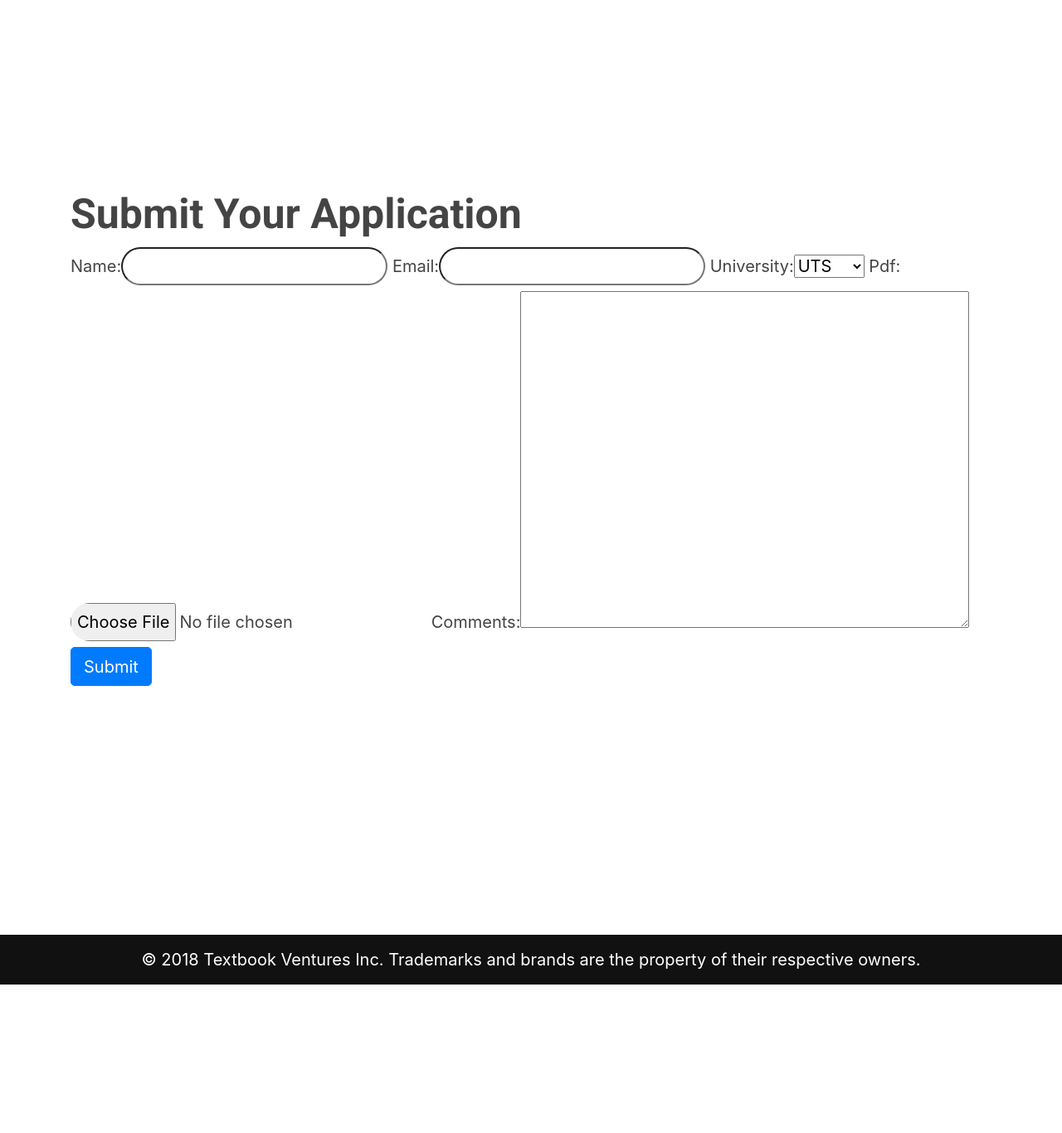
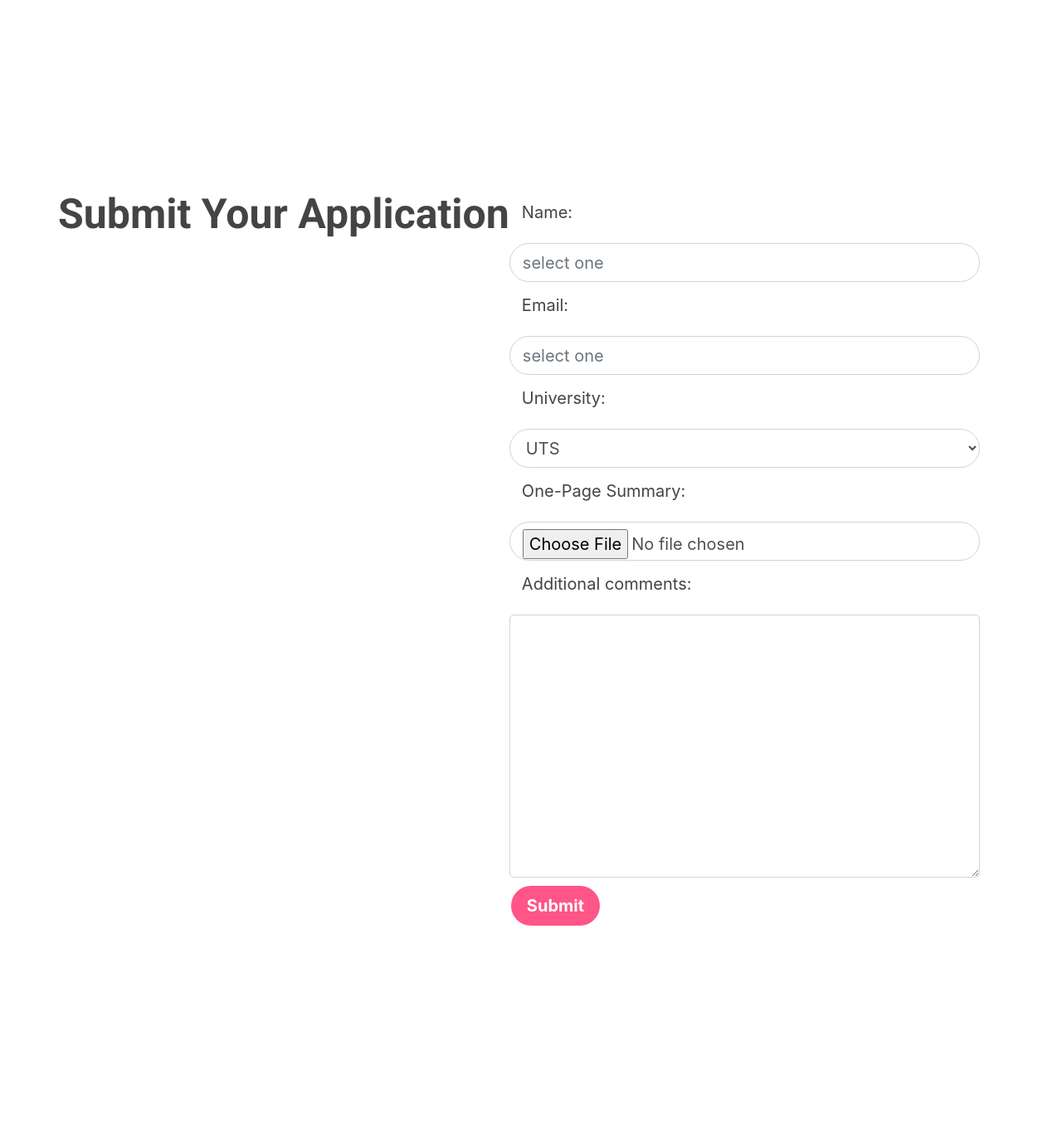
Before and after one commit to Kevinwochan/Student-Startup-Festival, a Django app: page /application/ in a window 1280 px wide. Shown: the part 838-2204 px from the top of the page at 83% size. Before the commit the page ends 2025 px from the top, so only its background shows below. Run offline with Django 3.2, Linux system fonts and the light colour scheme; some libraries are stand-ins or nearby versions.

Commit message:
forms model completed

```diff
--- a/home/forms.py
+++ b/home/forms.py
@@ -6,13 +6,44 @@ for r in UNIVERSITY_LIST:
             UNIVERSITY_CHOICES.append((r,r))
 
 class applicationForm(forms.Form):
-    name = forms.CharField(max_length=100)
-    email = forms.EmailField()
-    university = forms.ChoiceField(choices=UNIVERSITY_CHOICES);
-    pdf = forms.FileField()
-    comments = forms.CharField(widget=forms.Textarea)
+    name = forms.CharField(
+			max_length=100,
+			label="Name",
+			widget = forms.TextInput(attrs={'class':"form-control",
+						'placeholder':"select one"
+			}),
+			required=True
+	)
 
+    email = forms.EmailField(
+			max_length=100,
+			label="Email",
+			widget = forms.EmailInput(attrs={'class':"form-control",
+						'placeholder':"select one"
+			}),
+			required=True
 
+	)
+    university = forms.ChoiceField(
+			choices=UNIVERSITY_CHOICES,
+			label = "University",
+			widget = forms.Select(attrs={'class':"form-control",
+						'placeholder':"select one"
+			}),
+			required=True
+	)
+    pdf = forms.FileField(
+			label="One-Page Summary",
+			widget = forms.FileInput(attrs={'class':"form-control",
+						'placeholder':"pdf format only"
+			}),
+			required=True
+	)
+    comments = forms.CharField(
+			label="Additional comments",
+			widget = forms.Textarea(attrs={'class':"form-control"}),
+			required=True
+	)
 
 #	<form id="startupcup-application" enctype="multipart/form-data"action="{% url 'application' %}" method="post">
 #		<div class="form-group">
--- a/home/static/css/base.css
+++ b/home/static/css/base.css
@@ -491,7 +491,10 @@ td {
 /*
  * components
  */
-input {
+label {
+  padding: .375rem .75rem !important;
+}
+input, select {
   border-radius: 2rem !important;
 }
 .button {
--- a/home/views.py
+++ b/home/views.py
@@ -17,7 +17,7 @@ def festival (request):
 
 def application (request):
     if request.method == 'POST':
-        application = applicationForm(request.POST)
+        application = applicationForm(request.POST, requrest.FILES)
         if application.is_valid():
             name = form.cleaned_data['email']
             email_address = form.cleaned_data['email']
--- a/templates/application.html
+++ b/templates/application.html
@@ -21,13 +21,15 @@
 	</ul>
 	<p><strong>APPLICATIONS CLOSE SEPTEMBER 18TH 11.59PM.</strong></p>
 </section>
+
 <section id="aplication-form" class="text-left">
 	<div class="container">
+		<div class="row mx">
 		<h1>Submit Your Application</h1>
-		<form id="startupcup-application" enctype="multipart/form-data"action="{% url 'application' %}" method="post">
+		<form id="startupcup-application" enctype="multipart/form-data" action="{% url 'application' %}" method="post">
 			{% csrf_token %}
-			{{ application }}
-			<button type="submit" class="btn btn-primary">Submit</button>
+			{{ application.as_table }}
+			<button type="submit" class="button btn primary my-2">Submit</button>
 		</form>
 	</div>
 <section>
```
Also changed, not shown: 2 other files.
